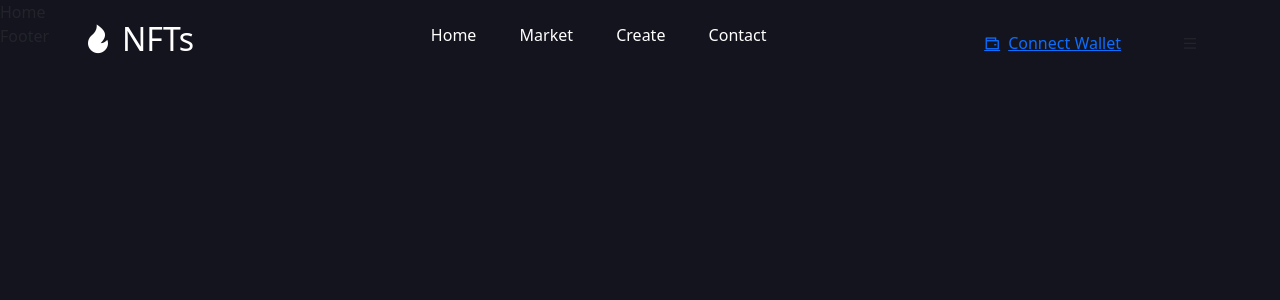
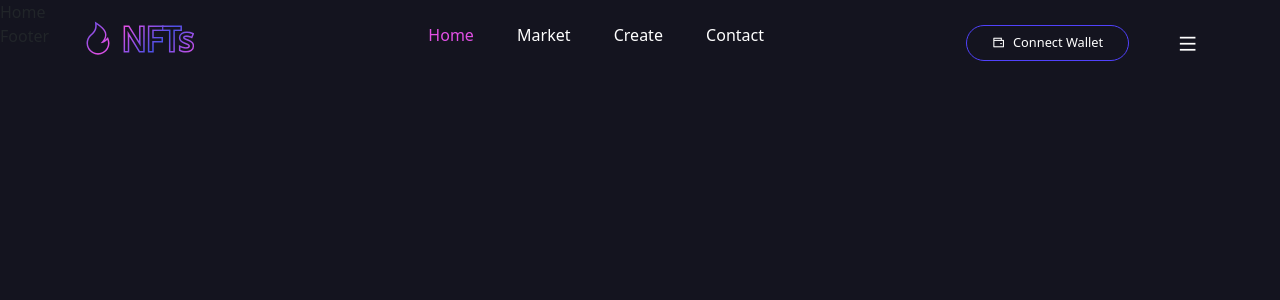
Before and after one commit to tkaveen/NFT-Marketplace-ReactJS, a React (Create React App) app: page /Home in a window 1280 px wide. Shown: the top 300 px of the page. Built offline with nearby package versions, Linux system fonts and the light colour scheme.

Commit message:
Navbar half done

```diff
--- a/src/components/Header/Header.css
+++ b/src/components/Header/Header.css
@@ -24,3 +24,40 @@
   text-decoration: none;
   color: #fff;
 }
+
+.nav__item a:hover {
+  color: #fff;
+}
+
+.active {
+  color: #e250e5 !important;
+}
+
+.logo h2 {
+  background: linear-gradient(-45deg, #e250e5, #4b50e6, #e250e5, #4b50e6);
+  background-size: 100% 100%;
+  background-clip: text;
+  -webkit-text-stroke: 3px transparent;
+  -webkit-text-fill-color: #14141f;
+}
+
+.nav__right .btn {
+  padding: 7px 25px;
+  border: 1px solid #5142fc;
+  border-radius: 50px;
+}
+
+.nav__right .btn a {
+  color: #fff;
+  text-decoration: none;
+  font-size: 0.8rem;
+}
+
+.nav__right .btn a:hover {
+  color: #fff;
+}
+
+.mobile__menu {
+  color: #fff;
+  font-size: 1.3rem;
+}
--- a/src/components/Header/Header.jsx
+++ b/src/components/Header/Header.jsx
@@ -40,7 +40,14 @@ const Header = () => {
             <ul className="nav__list">
               {NAV__LINKS.map((item, index) => (
                 <li className="nav__item" key={index}>
-                  <NavLink to={item.url}>{item.display}</NavLink>
+                  <NavLink
+                    to={item.url}
+                    className={(navClass) =>
+                      navClass.isActive ? "active" : ""
+                    }
+                  >
+                    {item.display}
+                  </NavLink>
                 </li>
               ))}
             </ul>
```
